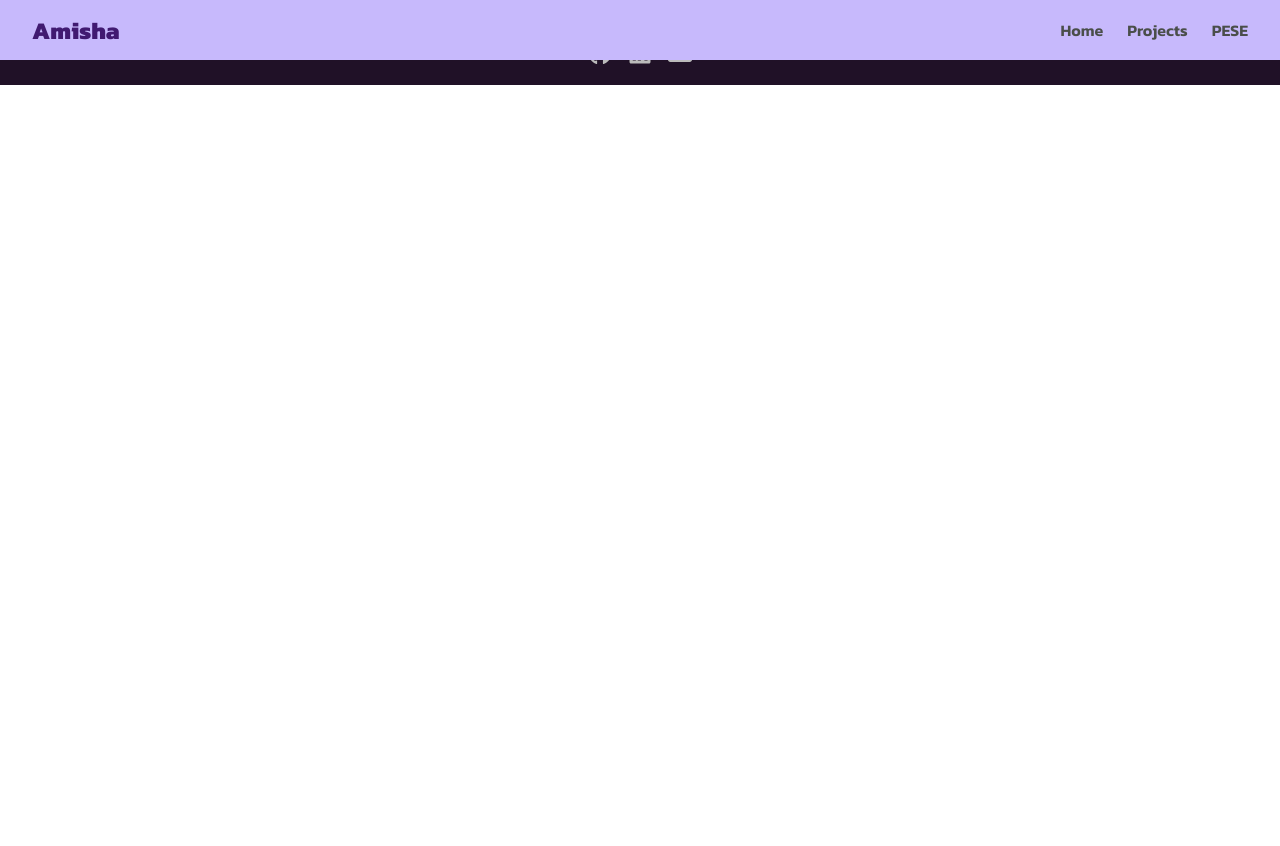
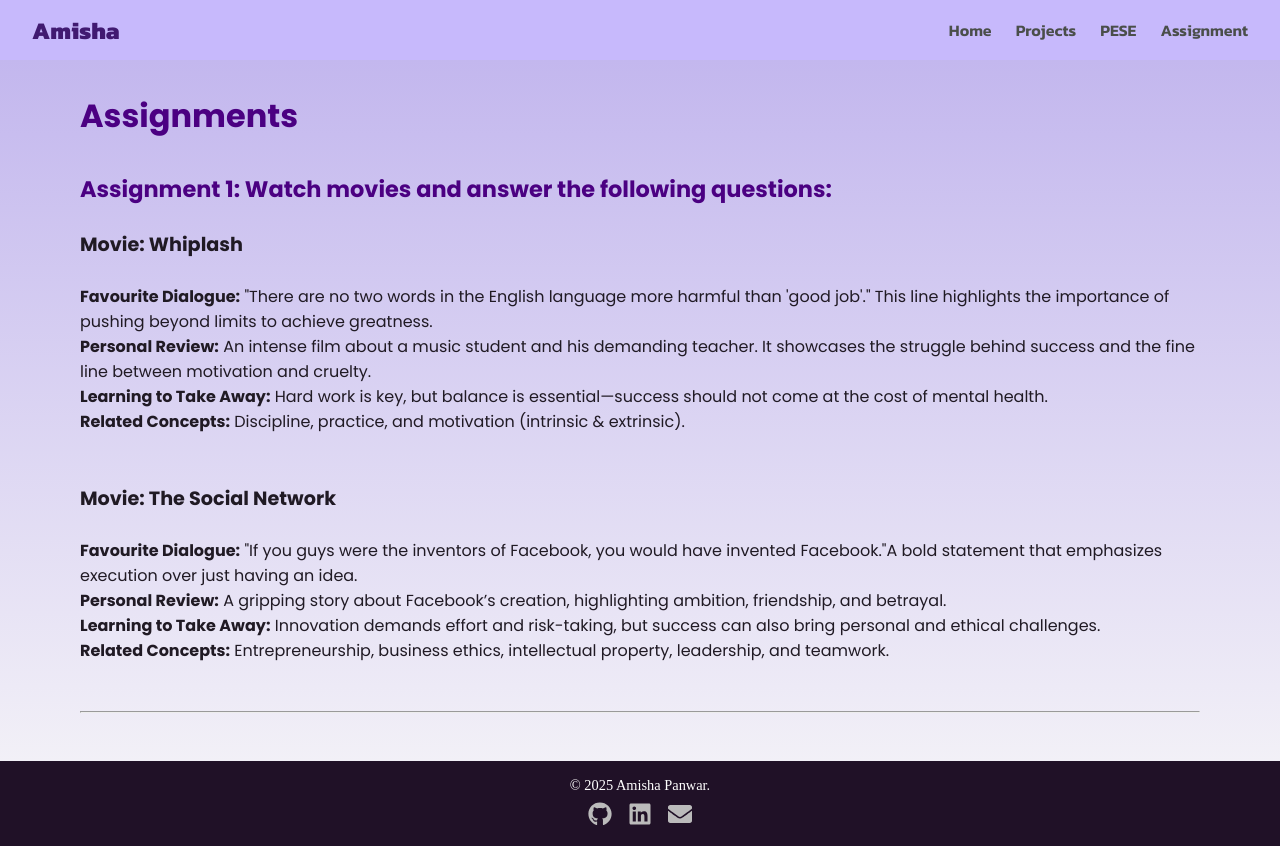
Before and after one commit to amishapanwar512/eportfolio, a React (Create React App) app: page /assignment in a window 1280 px wide. Before the commit the page ends 800 px from the top, so only its background shows below. Built offline with nearby package versions, Linux system fonts and the light colour scheme; a web font is replaced by a local one.

Commit message:
Added new page for assignments

```diff
--- a/src/App.js
+++ b/src/App.js
@@ -5,6 +5,7 @@ import Home from "./Components/Home";
 import Project from "./Components/Project";
 import Pese from "./Components/Pese";
 import Footer from "./Components/Footer";
+import Assignment from "./Components/Assignment";
 
 function App() {
   return (
@@ -14,6 +15,7 @@ function App() {
         <Route path="/" element={<Home />} />
         <Route path="/project" element={<Project />} />
         <Route path="/pese" element={<Pese />} />
+        <Route path="/assignment" element={<Assignment />} />
       </Routes>
       <Footer />
       </>
--- /dev/null
+++ b/src/Components/Assignment.css
@@ -0,0 +1,22 @@
+.assign{
+    background: linear-gradient(to bottom, #c3b7ee, #f2f0f7);
+    margin-top: 60px;
+    padding: 2rem 5rem 3rem 5rem;
+    font-family: 'Poppins';
+}
+.assign h1{
+    font-size: 2rem;
+    margin-bottom: 2rem;
+    color: #4B0082;
+}
+
+.assign-title{
+    margin-bottom: 1.5rem;
+    font-size: 1.2rem;
+    color:#4B0082;
+}
+
+.assign-description{
+    margin-bottom: 3rem;
+    color:#201a24
+}
--- /dev/null
+++ b/src/Components/Assignment.js
@@ -0,0 +1,52 @@
+import React from "react";
+import "./Assignment.css";
+
+function Assignment() {
+    const assignments = [
+        {
+            title: "Assignment 1: Watch movies and answer the following questions:",
+            description: (
+                <>
+                    <p><b><big>Movie: Whiplash</big></b></p><br/>
+                    <p><b>Favourite Dialogue:</b> "There are no two words in the English language more harmful than 'good job'."
+                    This line highlights the importance of pushing beyond limits to achieve greatness.</p>
+
+                    <p><b>Personal Review:</b> An intense film about a music student and his demanding teacher. It showcases the struggle behind success and the fine line between motivation and cruelty.</p>
+
+                    <p><b>Learning to Take Away:</b> Hard work is key, but balance is essential—success should not come at the cost of mental health.</p>
+
+                    <p><b>Related Concepts:</b> Discipline, practice, and motivation (intrinsic & extrinsic).</p>
+                    <br></br><br></br>
+                    <p><b><big>Movie: The Social Network</big></b></p><br/>
+                    <p><b>Favourite Dialogue:</b> "If you guys were the inventors of Facebook, you would have invented Facebook."A bold statement that emphasizes execution over just having an idea.</p>
+
+                    <p><b>Personal Review:</b> A gripping story about Facebook’s creation, highlighting ambition, friendship, and betrayal.</p>
+
+                    <p><b>Learning to Take Away:</b> Innovation demands effort and risk-taking, but success can also bring personal and ethical challenges.</p>
+
+                    <p><b>Related Concepts:</b> Entrepreneurship, business ethics, intellectual property, leadership, and teamwork.</p>
+                </>
+            ),
+        }
+    ];
+
+    return (
+        <div className="assign">
+            <h1>Assignments</h1>
+            <div className="assign-card">
+            {assignments.map((element, indx) => (
+                <div key={indx} className="assign-item">
+                    <div className="assign-title">
+                        <h3>{element.title}</h3>
+                    </div>
+                    <div className="assign-description">{element.description}</div>
+
+                </div>
+            ))}
+        </div>
+        <hr></hr>
+        </div>
+    );
+}
+
+export default Assignment;
--- a/src/Components/Navbar.js
+++ b/src/Components/Navbar.js
@@ -11,6 +11,7 @@ function Navbar() {
                     <Link to="/">Home</Link>
                     <Link to="/project">Projects</Link>
                     <Link to="/pese">PESE</Link>
+                    <Link to="/assignment">Assignment</Link>
                 </div>
             </div>
         </>
```
